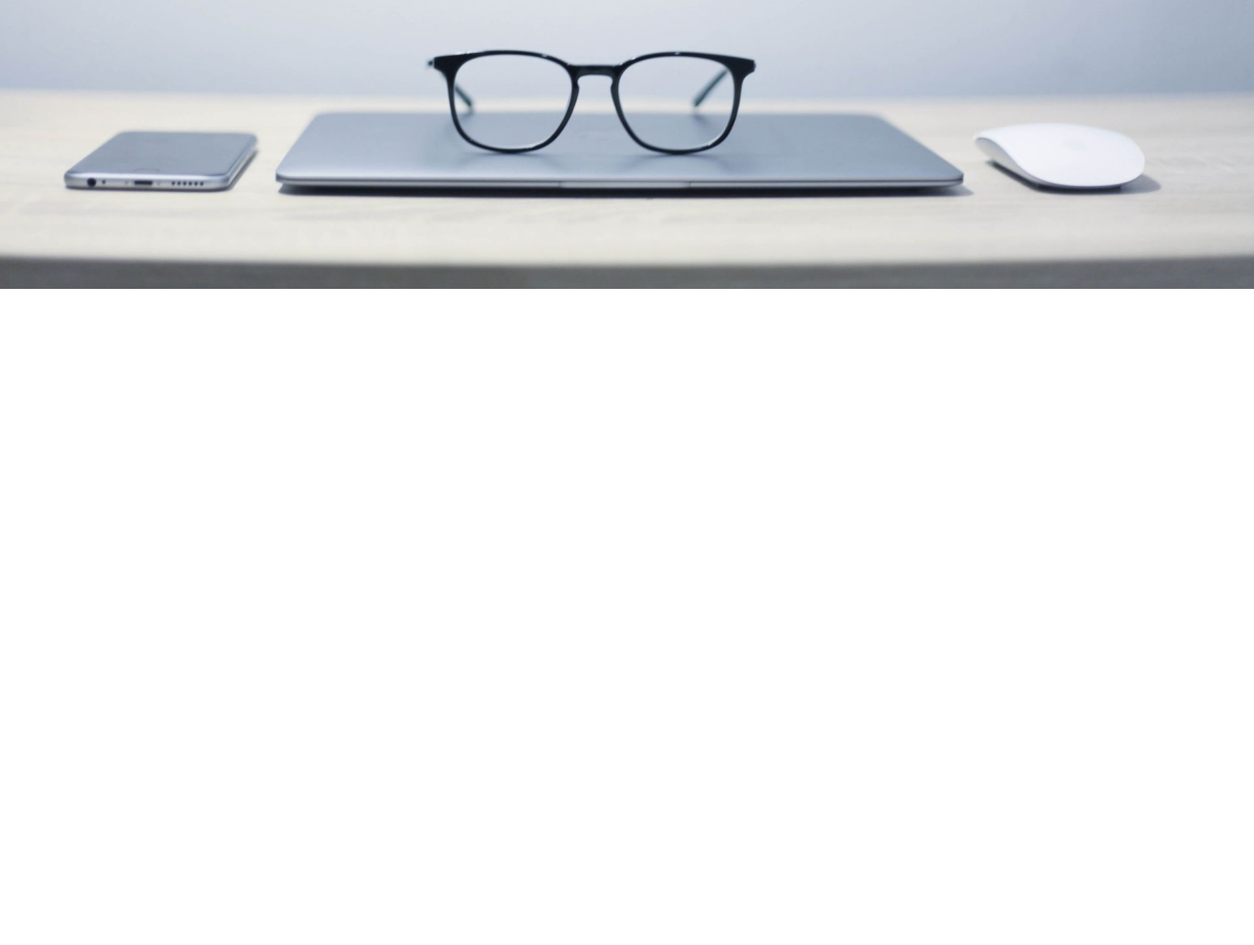
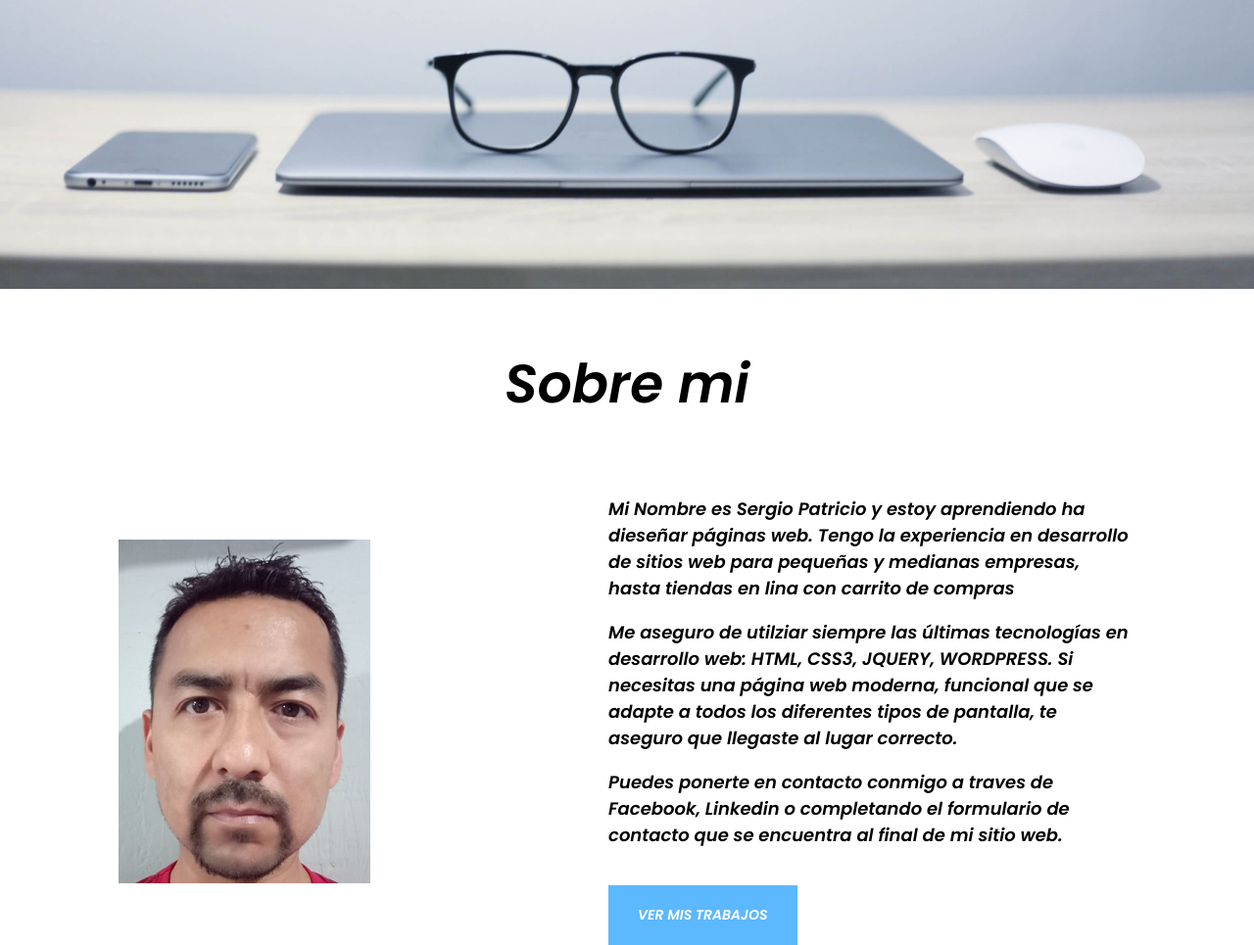
Before and after one commit to arkam20/curso_pagweb_htmlcss, a plain HTML site: page index.html in a window 1280 px wide. Shown: the part 505-1470 px from the top of the page at 98% size. Before the commit the page ends 800 px from the top, so only its background shows below. Drawn offline with Linux system fonts and the light colour scheme.

Commit message:
Se agrega la seccion sobre mi

```diff
--- a/css/estilos.css
+++ b/css/estilos.css
@@ -81,3 +81,34 @@ header {
     width: 90%;
     margin: auto;
 }
+
+/*Arranca seccion sobre mi*/
+h3{
+    text-align:center;
+    font-size: 55px;
+    font-weight: normal;
+}
+
+.contenedor-sobremi {
+    display:flex;
+    justify-content: space-around;
+    align-items: center;
+}
+
+.contenedor-parrafo-y-boton{
+    width: 42%
+
+}
+
+/*Se aplica estilo a los parrafos contenidos en esta clase
+a esto se le llama estilos en cadena
+*/
+.contenedor-parrafo-y-boton p{
+    font-size: 18px;
+}
+
+.contenedor-parrafo-y-boton a{
+    margin-top: 20px;
+/* Se asignan propiedades de bloque  a un elemento que esta en linea*/
+    display: inline-block;
+}
--- a/index.html
+++ b/index.html
@@ -43,5 +43,33 @@
                 </div>
             </div>
     </header>
+    <section>
+        <h3>Sobre mi</h3>
+        <!-- Utilizando css para el contendor sobre mi -->
+        <div class="contenedor-sobremi">
+            <img src="img/yo.jpg" alt="Sergio Patricio" title="Sergio Patricio">
+            <div class="contenedor-parrafo-y-boton">
+                <p>
+                    Mi Nombre es Sergio Patricio y estoy aprendiendo ha dieseñar
+                    páginas web. Tengo la experiencia en desarrollo de sitios web
+                    para pequeñas y medianas empresas, hasta tiendas en lina con
+                    carrito de compras
+                </p>
+                 <p>
+                    Me aseguro de utilziar siempre las últimas tecnologías en
+                    desarrollo web: HTML, CSS3, JQUERY, WORDPRESS. Si necesitas
+                    una página web moderna, funcional que se adapte a todos los
+                    diferentes tipos de pantalla, te aseguro que llegaste al lugar
+                    correcto.
+                 </p>
+                 <p>
+                    Puedes ponerte en contacto conmigo a traves de Facebook, Linkedin
+                    o completando el formulario de contacto que se encuentra al final
+                    de mi sitio web.
+                </p>
+                <a> VER MIS TRABAJOS</a>
+            </div>
+        </div>
+    </section>
     </body>
 </html>
```
Also changed, not shown: img/fondo02.jpg (deleted), img/yo.jpg (added).
